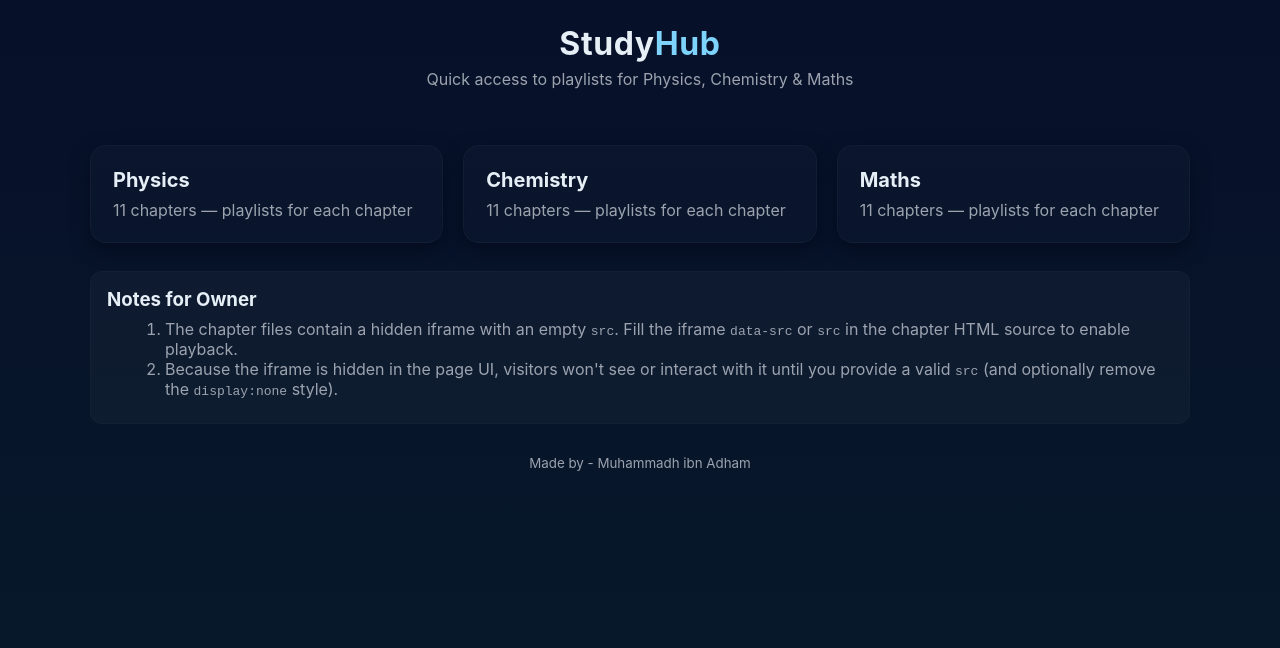
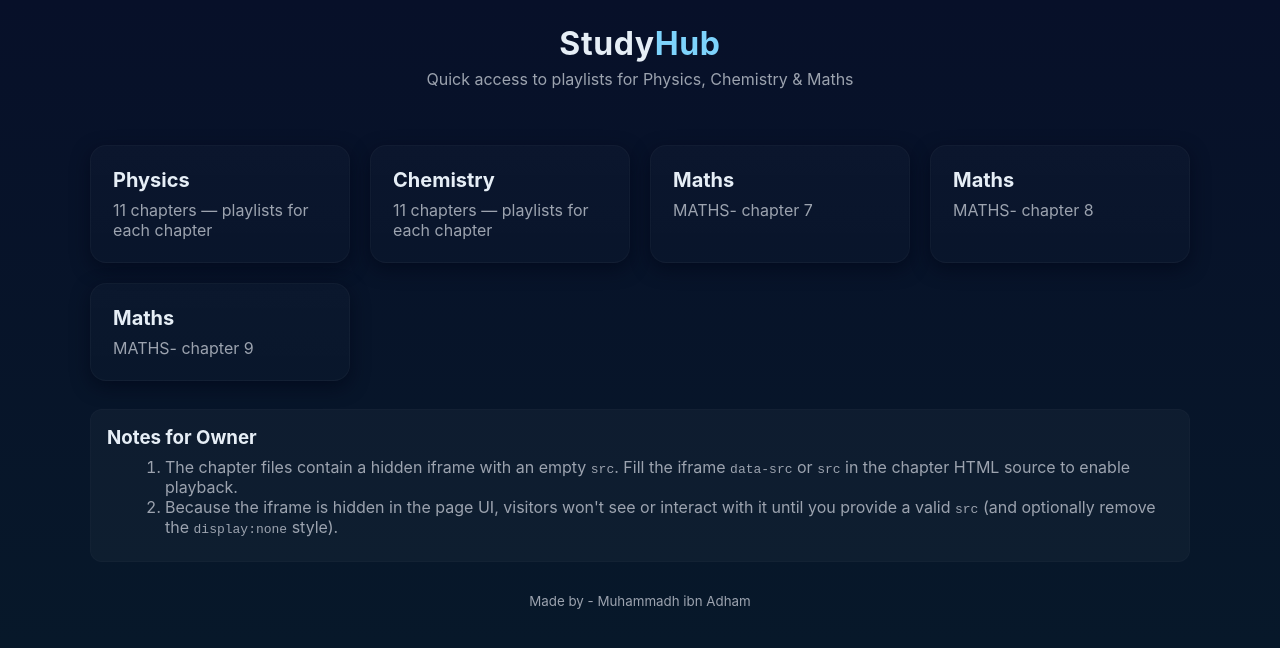
Before and after one commit to mustafaofficialmail-popz/youtube-productivity, a plain HTML site: page index.html in a window 1280 px wide. Drawn offline with Linux system fonts and the light colour scheme.

Commit message:
Update index.html

```diff
--- a/index.html
+++ b/index.html
@@ -31,7 +31,21 @@
       <a class="card" href="maths/chapter1.html">
         <div class="card-inner">
           <h2>Maths</h2>
-          <p>11 chapters — playlists for each chapter</p>
+          <p>MATHS- chapter 7</p>
+        </div>
+      </a>
+
+       <a class="card" href="maths/chapter8.html">
+        <div class="card-inner">
+          <h2>Maths</h2>
+          <p>MATHS- chapter 8</p>
+        </div>
+      </a>
+
+       <a class="card" href="maths/chapter9.html">
+        <div class="card-inner">
+          <h2>Maths</h2>
+          <p>MATHS- chapter 9</p>
         </div>
       </a>
     </section>
```
